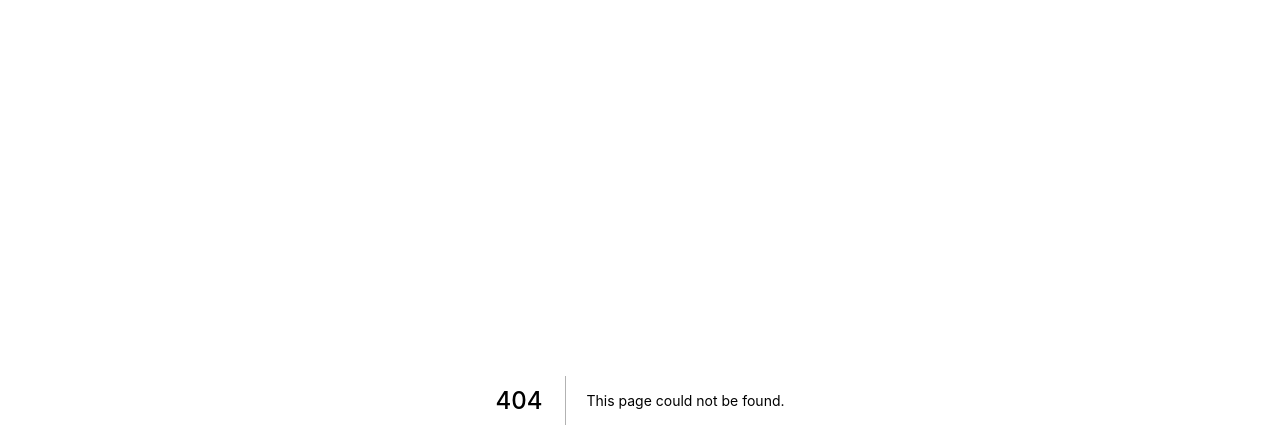
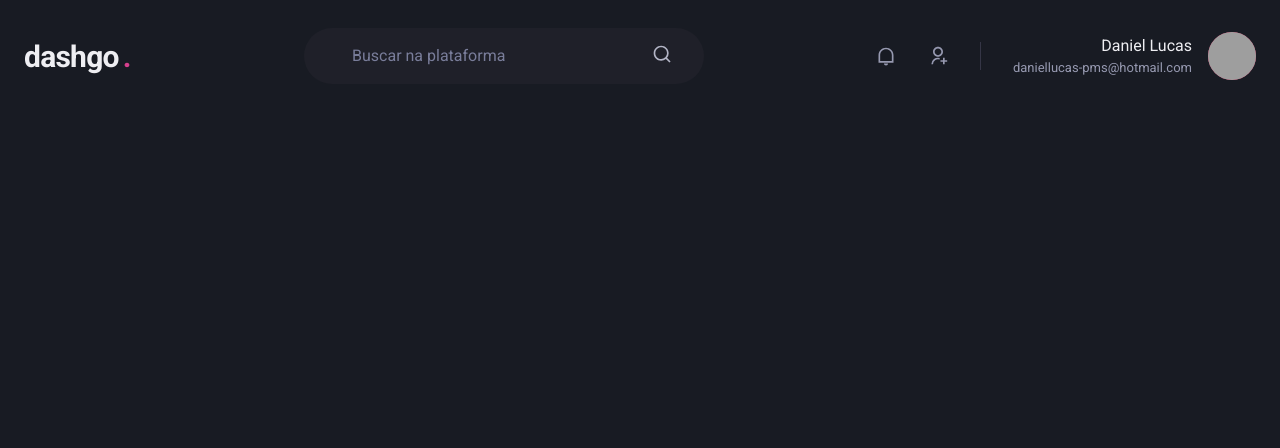
Before and after one commit to DanielSLucas/Ignite-React-dashgo, a Next.js app: page /dashboard in a window 1280 px wide. Before the commit this address had no page. Shown: the top 448 px of the page. Built offline with nearby package versions, Linux system fonts and the light colour scheme; grey boxes are pictures that could not be loaded.

Commit message:
componente Header

```diff
--- a/package.json
+++ b/package.json
@@ -16,7 +16,8 @@
     "framer-motion": "^6.3.3",
     "next": "12.1.6",
     "react": "18.1.0",
-    "react-dom": "18.1.0"
+    "react-dom": "18.1.0",
+    "react-icons": "^4.3.1"
   },
   "devDependencies": {
     "@types/node": "^17.0.32",
--- /dev/null
+++ b/src/components/Header.tsx
@@ -0,0 +1,83 @@
+import { Flex, Icon, Input, HStack, Text, Box, Avatar } from "@chakra-ui/react";
+import { RiNotificationLine, RiSearchLine, RiUserAddLine } from "react-icons/ri"
+
+export function Header() {
+  return (
+    <Flex
+      as="header"
+      w="100%"
+      maxWidth={1480}
+      h="20"
+      mx="auto"
+      mt="4"
+      px="6"
+      align="center"
+    >
+      {/* Logo */}
+      <Text
+        fontSize="3xl"
+        fontWeight="bold"
+        letterSpacing="tight"
+        w="64"
+      >
+        dashgo
+        <Text as="span" ml="1" color="pink.500">.</Text>
+      </Text>
+
+      {/* Search Box */}
+      <Flex
+        as="label"
+        flex="1"
+        py="4"
+        px="8"
+        ml="6"
+        maxWidth={400}
+        alignSelf="center"
+        color="gray.200"
+        position="relative"
+        bg="gray.800"
+        borderRadius="full"
+      >
+        <Input
+          color="gray.50"
+          variant="unstyled"
+          px="4"
+          mr="4"
+          placeholder="Buscar na plataforma"
+          _placeholder={{ color: "gray.400" }}
+        />
+
+        <Icon as={RiSearchLine} fontSize="20" />
+      </Flex>
+
+      <Flex
+        align="center"
+        ml="auto"
+      >
+        <HStack
+          spacing="8"
+          mx="8"
+          pr="8"
+          py="1"
+          color="gray.300"
+          borderRightWidth={1}
+          borderColor="gray.700"
+        >
+          <Icon as={RiNotificationLine} fontSize="20" />
+          <Icon as={RiUserAddLine} fontSize="20" />
+        </HStack>
+
+        <Flex align="center">
+          <Box mr="4" textAlign="right">
+            <Text>Daniel Lucas</Text>
+            <Text color="gray.300" fontSize="small">
+              daniellucas-pms@hotmail.com
+            </Text>
+          </Box>
+
+          <Avatar size="md" name="Daniel Lucas" src="https://github.com/DanielSLucas.png"/>
+        </Flex>
+      </Flex>
+    </Flex>
+  )
+}
--- /dev/null
+++ b/src/pages/dashboard.tsx
@@ -0,0 +1,9 @@
+import { Header } from "../components/Header";
+
+export default function Dashboard() {
+  return (
+    <div>
+      <Header />
+    </div>
+  );
+}
```
Also changed, not shown: 1 other file (tests, documents, lock files or other folders).
